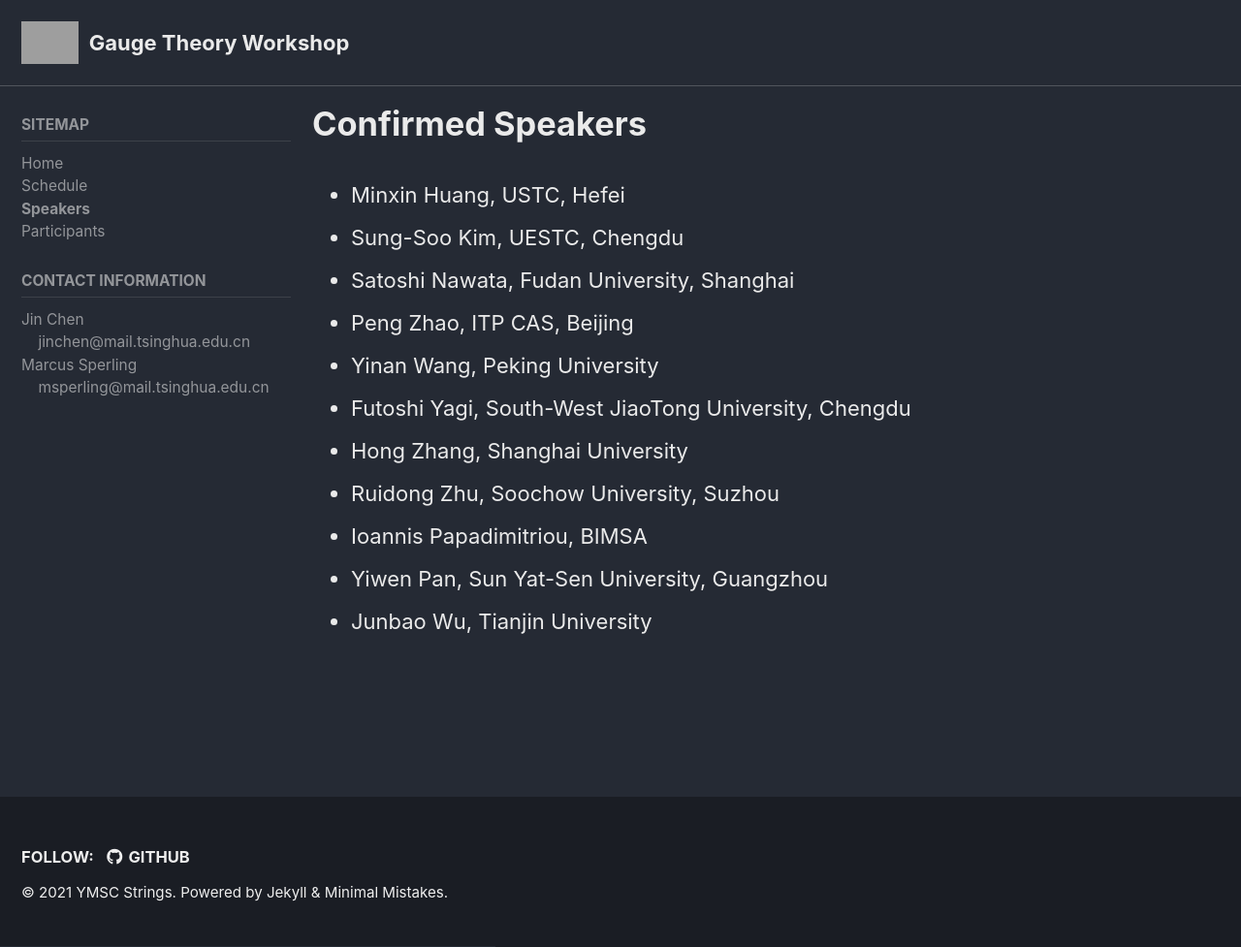
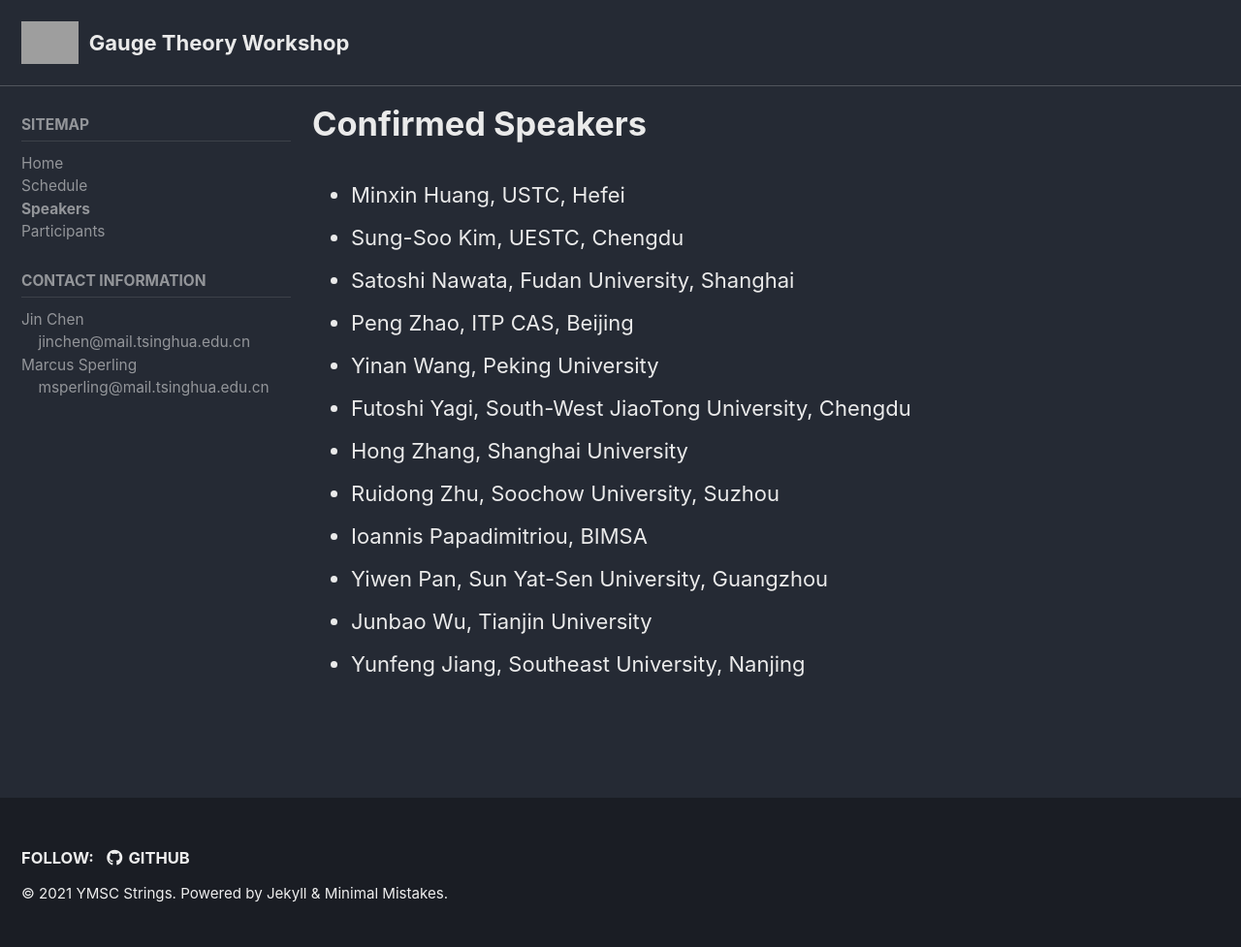
Before and after one commit to ymsc-strings/gauge-theory-workshop-sept-2021, a Jekyll site: the page built from _pages/speakers.md, in a window 1280 px wide and 977 px high. Shown: the whole window at 97% size. Built offline with Jekyll 4.4.1, drawn with Linux system fonts in a browser that asks for light colours; cached includes are drawn as plain includes.

Commit message:
update speakers

```diff
--- a/_data/navigation.yml
+++ b/_data/navigation.yml
@@ -43,3 +43,4 @@ speakers:
   - name: Ioannis Papadimitriou, BIMSA
   - name: Yiwen Pan, Sun Yat-Sen University, Guangzhou
   - name: Junbao Wu, Tianjin University
+  - name: Yunfeng Jiang, Southeast University, Nanjing
```
